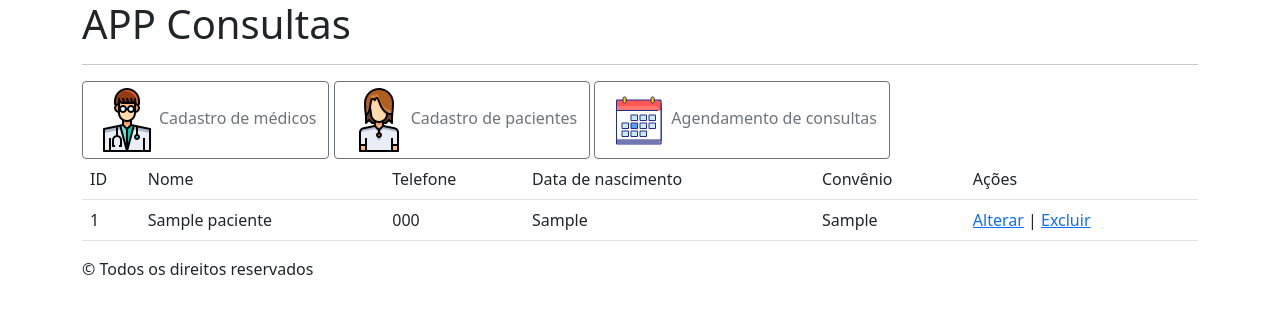
After one commit to gutoffline/app-consultas, a PHP site: page /pacientes/pacientes-listar.php in a window 1280 px wide. The commit adds this page. Shown: the top 314 px of the page. Run offline with PHP 8.4, Linux system fonts and the light colour scheme; tables that the repository leaves empty or names only in its code hold one stand-in row (values such as "Sample post").

Commit message:
Listagem de pacientes

```diff
--- a/includes/cabecalho.php
+++ b/includes/cabecalho.php
@@ -16,6 +16,6 @@
         </header>
         <nav>
             <a href="../medicos/medicos-listar.php" class="btn btn-outline-secondary"><img src="../img/medico.png">Cadastro de médicos</a>
-            <a href="#" class="btn btn-outline-secondary"><img src="../img/paciente.png">Cadastro de pacientes</a>
+            <a href="../pacientes/pacientes-listar.php" class="btn btn-outline-secondary"><img src="../img/paciente.png">Cadastro de pacientes</a>
             <a href="#" class="btn btn-outline-secondary"><img src="../img/agenda.png">Agendamento de consultas</a>
         </nav>
--- /dev/null
+++ b/pacientes/pacientes-listar.php
@@ -0,0 +1,36 @@
+<?php include "../includes/cabecalho.php"; ?>
+
+<?php
+include "../includes/conexao.php";
+
+$sqlBusca = "SELECT * FROM tb_pacientes";
+
+$listaDePacientes = mysqli_query($conexao , $sqlBusca);
+?>
+
+<table class="table table-hover">
+
+    <tr>
+        <td>ID</td>
+        <td>Nome</td>
+        <td>Telefone</td>
+        <td>Data de nascimento</td>
+        <td>Convênio</td>
+        <td>Ações</td>
+    </tr>
+    <?php
+    while($paciente = mysqli_fetch_assoc($listaDePacientes)){
+        echo "<tr>";
+        echo "<td>{$paciente['id']}</td>";
+        echo "<td>{$paciente['nome']}</td>";
+        echo "<td>{$paciente['telefone']}</td>";
+        echo "<td>{$paciente['data_nascimento']}</td>";
+        echo "<td>{$paciente['convenio']}</td>";
+        echo "<td><a href='#'>Alterar</a> | ";
+        echo "<a href='#'>Excluir</a></td>";
+        echo "</tr>";
+    }
+    ?>
+
+</table>
+<?php include "../includes/rodape.php"; ?>
```
Also changed, not shown: README.md.
